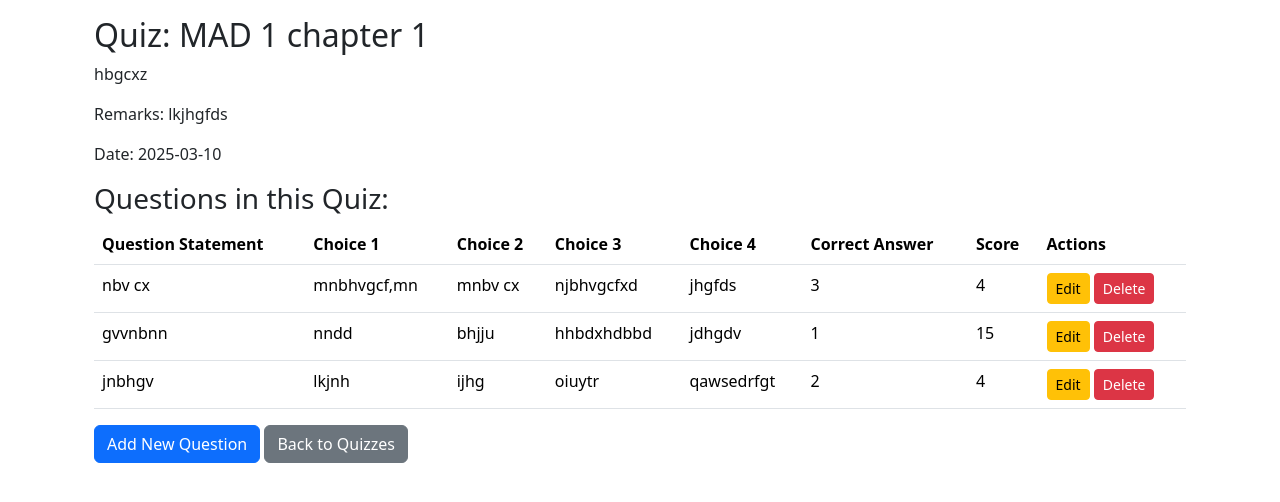
After one commit to 23f1000668/Quiz-master-MAD-1-23f1000668, a Flask app: page /admin/quiz/2 in a window 1280 px wide. The commit adds this page. Shown: the top 502 px of the page. Run offline with Flask 3, Linux system fonts and the light colour scheme; a user stored in the database is signed in.

Commit message:
Built Admin dashboard with CRUD operations for subjects, chapters, quizzes, and questions

```diff
--- a/controllers/controllers.py
+++ b/controllers/controllers.py
@@ -104,8 +104,8 @@ def quiz_show():
     if not check_role('admin'):
         flash('You are not allowed here')
         return redirect(url_for('controllers.login'))
-    quiz=Quiz.query.all()
-    return render_template('admin_quiz.html',quiz=quiz)
+    quizzes=Quiz.query.all()
+    return render_template('admin_quiz.html',quizzes=quizzes)
 
 @controllers.route('/admin/summary')
 def summary_show():
@@ -146,7 +146,7 @@ def subject_edit(id):
         return redirect(url_for('controllers.admin_dashboard'))
     return render_template('subject_edit.html',subject=subject)
 
-@controllers.route('/admin/subject/<int:id>/delete', methods=['GET','POST'])
+@controllers.route('/admin/subject/<int:id>/delete', methods=['POST'])
 def subject_delete(id):
     if not check_role('admin'):
         flash('You are not allowed here')
@@ -157,7 +157,7 @@ def subject_delete(id):
     flash('Subject deleted successfully!')
     return redirect(url_for('controllers.admin_dashboard'))
 
-@controllers.route('/admin/subject/<int:id>',methods=['GET','POST'])
+@controllers.route('/admin/subject/<int:id>',methods=['GET'])
 def subject_show(id):
     if not check_role('admin'):
         flash('You are not allowed here')
@@ -176,7 +176,8 @@ def chapter_create(subject_id):
     if request.method == 'POST':
         name = request.form['name']
         description = request.form['description']
-        new_chapter = Chapter(name=name, description=description, subject_id=subject_id)
+        remarks=request.form['remarks']
+        new_chapter = Chapter(name=name, description=description,remarks=remarks, subject_id=subject_id)
         db.session.add(new_chapter)
         db.session.commit()
         flash('Chapter created successfully!')
@@ -195,9 +196,10 @@ def chapter_edit(id):
     if request.method=='POST':
         chapter.name=request.form['name']
         chapter.description=request.form['description']
+        chapter.remarks=request.form['remarks']
         db.session.commit()
         flash('Chapter updated successfully!')
-        return redirect(url_for('controllers.subject_show,id=chapter.subject_id'))
+        return redirect(url_for('controllers.subject_show',id=chapter.subject_id))
     return render_template('chapter_edit.html',chapter=chapter)
 
 @controllers.route('/admin/chapter/<int:id>/delete',methods=['POST'])
@@ -212,3 +214,133 @@ def chapter_delete(id):
     db.session.commit()
     flash('Chapter deleted successfully!')
     return redirect(url_for('controllers.subject_show',id=subject_id))
+
+@controllers.route('/admin/chapter/<int:id>')
+def chapter_show(id):
+    if not check_role('admin'):
+        flash('You are not allowed here')
+        return redirect(url_for('controllers.login'))
+    chapter = Chapter.query.get_or_404(id)
+    quizzes = Quiz.query.filter_by(chapter_id=chapter.id).all()  # Fetch quizzes for this chapter
+    return render_template('chapter_show.html', chapter=chapter, quizzes=quizzes)
+
+@controllers.route('/admin/chapter/<int:chapter_id>/quiz/create',methods=['GET','POST'])
+def quiz_create(chapter_id):
+    if not check_role('admin'):
+        flash('You are not allowed here')
+        return redirect(url_for('controllers.login'))
+
+    chapter=Chapter.query.get_or_404(chapter_id)
+
+    if request.method=='POST':
+        name=request.form['name']
+        description=request.form['description']
+        remarks=request.form['remarks']
+        date_of_quiz = datetime.strptime(request.form['date_of_quiz'], '%Y-%m-%d').date()
+        new_quiz = Quiz(name=name, description=description, remarks=remarks,date_of_quiz=date_of_quiz, chapter_id=chapter_id)
+        db.session.add(new_quiz)
+        db.session.commit()
+        flash('Quiz created successfully!')
+        return redirect(url_for('controllers.quiz_show'))
+
+    return render_template('quiz_create.html', chapter=chapter)
+
+@controllers.route('/admin/quiz/<int:id>/edit',methods=['GET','POST'])
+def quiz_edit(id):
+    if not check_role('admin'):
+        flash('You are not allowed here')
+        return redirect(url_for('controllers.login'))
+
+    quiz=Quiz.query.get_or_404(id)
+
+    if request.method == 'POST':
+        quiz.name = request.form['name']
+        quiz.description = request.form['description']
+        quiz.remarks=request.form['remarks']
+        quiz.date_of_quiz = datetime.strptime(request.form['date_of_quiz'], '%Y-%m-%d').date()
+        db.session.commit()
+        flash('Quiz updated successfully!')
+        return redirect(url_for('controllers.quiz_show'))
+
+    return render_template('quiz_edit.html', quiz=quiz)
+
+@controllers.route('/admin/quiz/<int:id>/delete',methods=['POST'])
+def quiz_delete(id):
+    if not check_role('admin'):
+        flash('You are not allowed here')
+        return redirect(url_for('controllers.login'))
+
+    quiz=Quiz.query.get_or_404(id)
+    db.session.delete(quiz)
+    db.session.commit()
+    flash('Quiz deleted successfully!')
+    return redirect(url_for('controllers.quiz_show'))
+
+@controllers.route('/admin/quiz/<int:id>')
+def quiz_show_detail(id):
+    if not check_role('admin'):
+        flash('You are not allowed here')
+        return redirect(url_for('controllers.login'))
+    quiz = Quiz.query.get_or_404(id)
+    questions = Question.query.filter_by(quiz_id=quiz.id).all()
+    return render_template('quiz_show_detail.html', quiz=quiz, questions=questions)
+
+@controllers.route('/admin/quiz/<int:quiz_id>/question/create', methods=['GET', 'POST'])
+def question_create(quiz_id):
+    if not check_role('admin'):
+        flash('You are not allowed here')
+        return redirect(url_for('controllers.login'))
+
+    quiz = Quiz.query.get_or_404(quiz_id)
+
+    if request.method == 'POST':
+        question_statement = request.form['question_statement']
+        choice1 = request.form['choice1']
+        choice2 = request.form['choice2']
+        choice3 = request.form['choice3']
+        choice4 = request.form['choice4']
+        correct_answer = int(request.form['correct_answer'])
+        score = int(request.form['score']) if request.form['score'] else 1
+        new_question = Question(question_statement=question_statement, choice1=choice1, choice2=choice2,choice3=choice3, choice4=choice4, correct_answer=correct_answer, score=score,quiz_id=quiz_id)
+        db.session.add(new_question)
+        db.session.commit()
+        flash('Question created successfully!')
+        return redirect(url_for('controllers.quiz_show_detail',id=quiz_id))
+
+    return render_template('question_create.html', quiz=quiz)
+
+@controllers.route('/admin/question/<int:id>/edit', methods=['GET', 'POST'])
+def question_edit(id):
+    if not check_role('admin'):
+        flash('Access denied')
+        return redirect(url_for('controllers.login'))
+
+    question = Question.query.get_or_404(id)
+    quiz_id = question.quiz_id
+
+    if request.method == 'POST':
+        question.question_statement = request.form['question_statement']
+        question.choice1 = request.form['choice1']
+        question.choice2 = request.form['choice2']
+        question.choice3 = request.form['choice3']
+        question.choice4 = request.form['choice4']
+        question.correct_answer = int(request.form['correct_answer'])
+        question.score = int(request.form['score']) if request.form['score'] else 1
+        db.session.commit()
+        flash('Question updated successfully!')
+        return redirect(url_for('controllers.quiz_show_detail', id=quiz_id))
+
+    return render_template('question_edit.html', question=question)
+
+@controllers.route('/admin/question/<int:id>/delete', methods=['POST'])
+def question_delete(id):
+    if not check_role('admin'):
+        flash('Access denied')
+        return redirect(url_for('controllers.login'))
+
+    question = Question.query.get_or_404(id)
+    quiz_id = question.quiz_id
+    db.session.delete(question)
+    db.session.commit()
+    flash('Question deleted successfully!')
+    return redirect(url_for('controllers.quiz_show_detail',  id=quiz_id))
--- a/templates/admin_dashboard.html
+++ b/templates/admin_dashboard.html
@@ -7,7 +7,7 @@
         <div class="container-fluid">
             <ul class="navbar-nav">
                 <li class="nav-item">
-                    <a class="nav-link" href="{{url_for('controllers.home')}}">Home</a>
+                    <a class="nav-link" href="{{url_for('controllers.admin_dashboard')}}">Home</a>
                 </li>
                 <li>
                     <a class="nav-link" href ="{{url_for('controllers.quiz_show')}}">Quiz</a>
--- /dev/null
+++ b/templates/quiz_show_detail.html
@@ -0,0 +1,52 @@
+{% extends 'layout.html' %}
+
+{% block body %}
+<div class="container">
+    <h2>Quiz: {{ quiz.name }}</h2>
+    <p>{{ quiz.description }}</p>
+    <p>Remarks: {{ quiz.remarks }}</p>
+    <p>Date: {{ quiz.date_of_quiz }}</p>
+
+    <h3>Questions in this Quiz:</h3>
+    {% if questions %}
+        <table class="table">
+            <thead>
+                <tr>
+                    <th>Question Statement</th>
+                    <th>Choice 1</th>
+                    <th>Choice 2</th>
+                    <th>Choice 3</th>
+                    <th>Choice 4</th>
+                    <th>Correct Answer</th>
+                    <th>Score</th>
+                    <th>Actions</th>
+                </tr>
+            </thead>
+            <tbody>
+                {% for question in questions %}
+                <tr>
+                    <td>{{ question.question_statement }}</td>
+                    <td>{{ question.choice1 }}</td>
+                    <td>{{ question.choice2 }}</td>
+                    <td>{{ question.choice3 }}</td>
+                    <td>{{ question.choice4 }}</td>
+                    <td>{{ question.correct_answer }}</td>
+                    <td>{{ question.score }}</td>
+                    <td>
+                        <a href="{{ url_for('controllers.question_edit', id=question.id) }}" class="btn btn-sm btn-warning">Edit</a>
+                        <form method="POST" action="{{ url_for('controllers.question_delete', id=question.id) }}" style="display: inline;">
+                            <button type="submit" class="btn btn-sm btn-danger">Delete</button>
+                        </form>
+                    </td>
+                </tr>
+                {% endfor %}
+            </tbody>
+        </table>
+    {% else %}
+        <p>No questions found for this quiz.</p>
+    {% endif %}
+
+    <a href="{{ url_for('controllers.question_create', quiz_id=quiz.id) }}" class="btn btn-primary">Add New Question</a>
+    <a href="{{ url_for('controllers.quiz_show') }}" class="btn btn-secondary">Back to Quizzes</a>
+</div>
+{% endblock %}
```
Also changed, not shown: templates/admin_quiz.html (added, +59 -0 lines), templates/chapter_create.html (added, +23 -0 lines), templates/chapter_edit.html (added, +23 -0 lines), templates/chapter_show.html (added, +45 -0 lines), templates/question_create.html (added, +40 -0 lines), templates/question_edit.html (added, +43 -0 lines), templates/quiz_create.html (added, +27 -0 lines), templates/quiz_edit.html (added, +28 -0 lines), templates/subject_show.html (+37 -0 lines), instance/Quiz_master.db.
